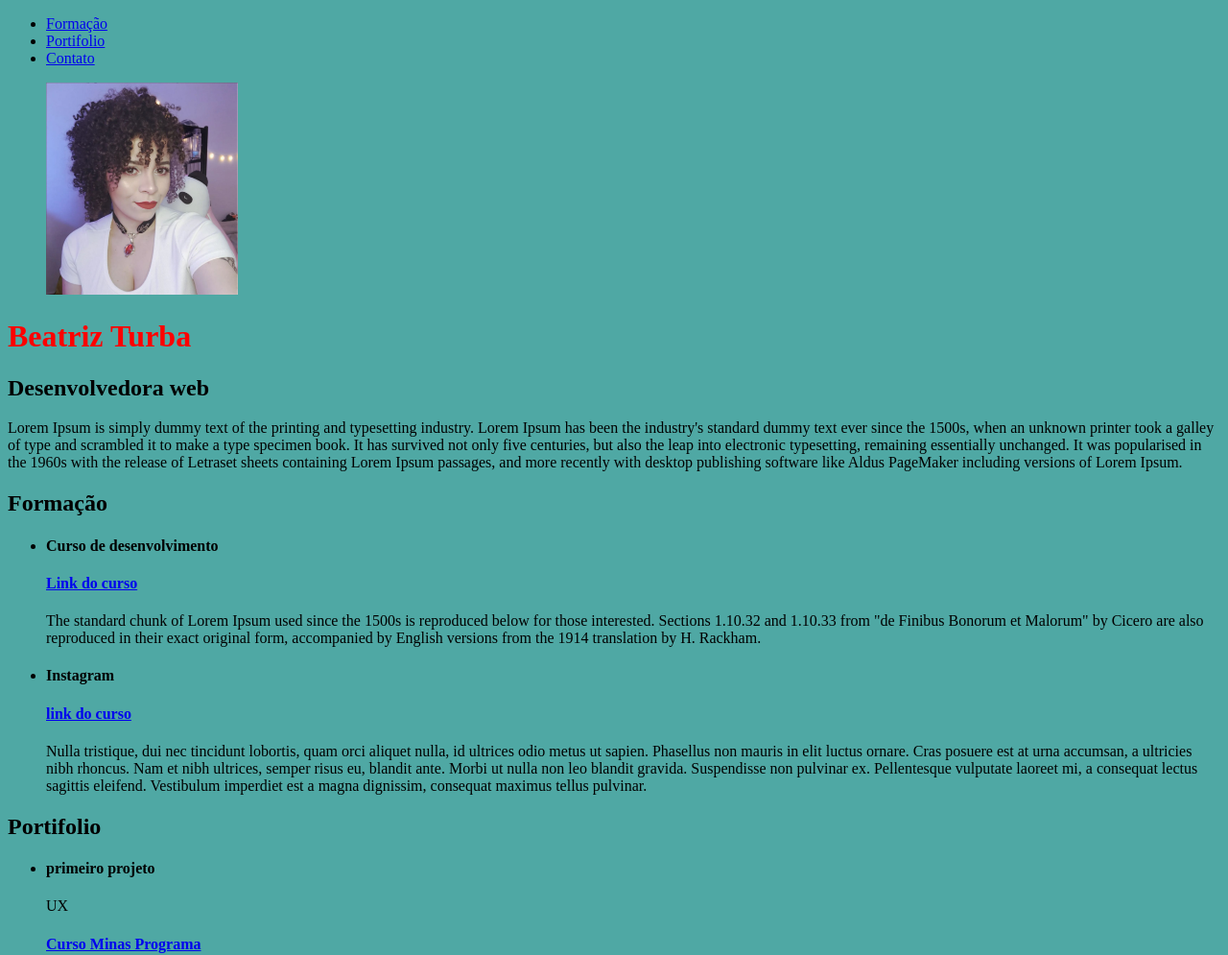
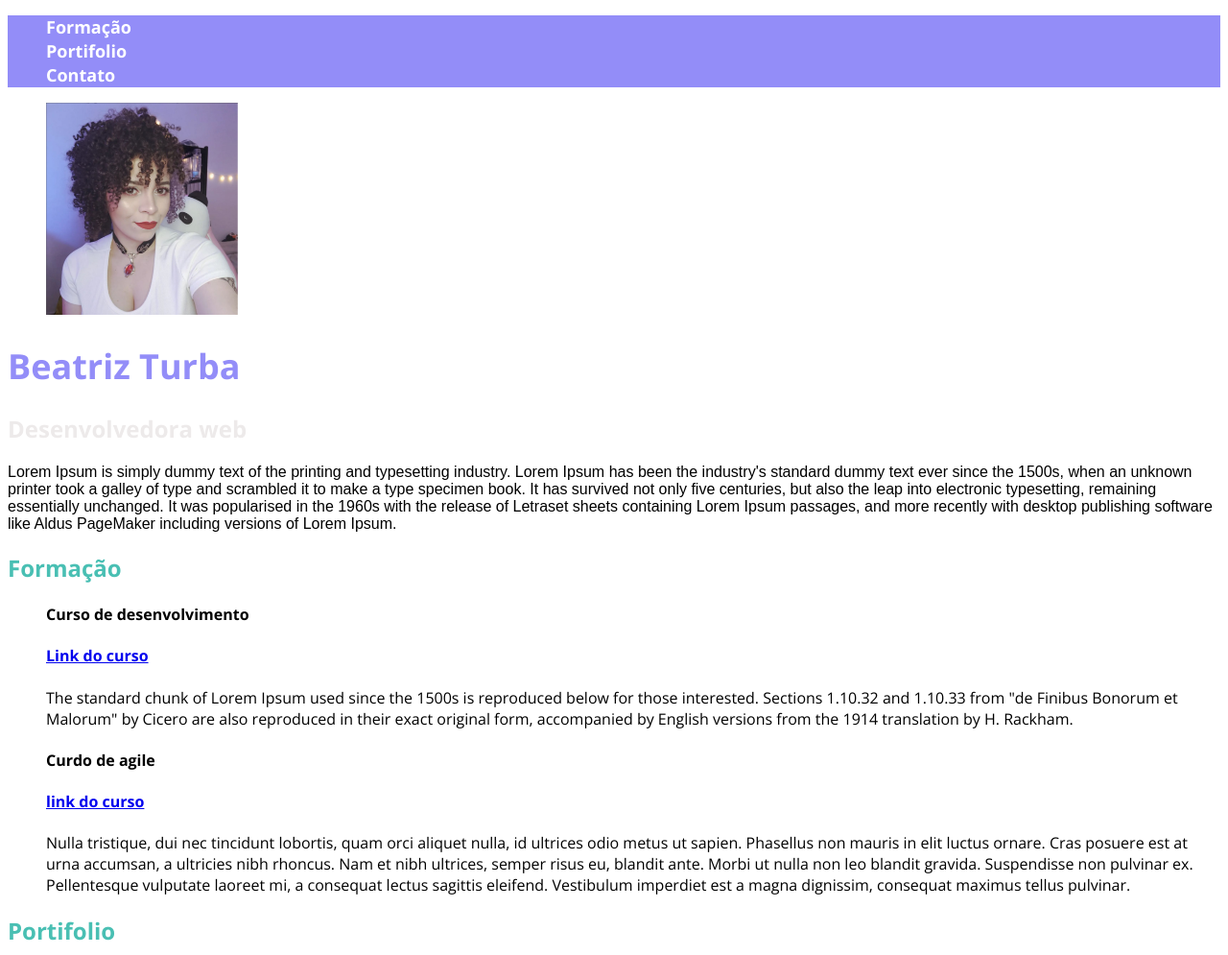
Before and after one commit to Beturba/Portifolio-, a plain HTML site: page Index.html in a window 1280 px wide. Shown: the top 995 px of the page at 96% size. Drawn offline with nearby package versions, Linux system fonts and the light colour scheme; a web font is replaced by a local one.

Commit message:
subindo CSS

```diff
--- a/CSS/style.css
+++ b/CSS/style.css
@@ -1,6 +1,54 @@
-body {
-background-color: rgb(79, 168, 164);
- }
-seletor {
-    color: blue;
+body{
+    font-family: 'Open Sans', sans-serif;
 }
+
+li{
+
+  list-style: none;
+}
+
+.menu{
+    background-color: #938DF8;
+}
+
+
+.menu li{
+    list-style: none;
+}
+
+
+.menu a{
+    font-weight: 700;
+    font-size: 18px;
+    line-height: 25px;
+    color: #ffff;
+    text-decoration: none;
+}
+
+.title{
+    font-weight: 700;
+    font-size: 36px;
+    color:#938DF8;
+}
+
+.subtitle{
+font-size:24px;
+color:#EDEAEA;
+}
+
+.intro{
+    font-family: "aBeeZee", sans-serif;
+    color: #000000
+    font: size 16px;
+}
+
+.formacao {
+font-size: 24px;
+color:#49BFB3;
+
+}
+
+.portifolio {
+font-size: 24px;
+color:#49BFB3;
+}
--- a/Index.html
+++ b/Index.html
@@ -9,12 +9,15 @@
 
          <link rel="stylesheet" href="css/style.css">
 
+         <link rel="preconnect" href="https://fonts.googleapis.com">
+<link rel="preconnect" href="https://fonts.gstatic.com" crossorigin>
+<link href="https://fonts.googleapis.com/css2?family=Open+Sans:ital,wght@0,300;0,400;0,500;0,600;0,700;0,800;1,300;1,400;1,500;1,600;1,700;1,800&display=swap" rel="stylesheet">
+<link href="https://fonts.googleapis.com/css2?family=ABeeZee:ital@0;1&display=swap" rel="stylesheet">
      </head>
 
-
-
      <body>
-         <navbar>
+         <header>
+            <nav class="menu">
                 <ul>
                     <li>
                         <a href="#formacao">Formação</a>
@@ -26,25 +29,27 @@
                         <a href="#contato">Contato</a>
                     </li>
                 </ul>
-         </navbar>
+            </nav>
+         </header>
+
          <main>
 <figure>
     <img src="./imagem/Bê_foto_de_perfil.png" alt=" Foto de perfil da Beatriz Turba" width="200px">
 </figure>
-      <h1 style="color: red">Beatriz Turba</h1>
-      <h2>Desenvolvedora web</h2>
-      <p>Lorem Ipsum is simply dummy text of the printing and typesetting industry. Lorem Ipsum has been the industry's standard dummy text ever since the 1500s, when an unknown printer took a galley of type and scrambled it to make a type specimen book. It has survived not only five centuries, but also the leap into electronic typesetting, remaining essentially unchanged. It was popularised in the 1960s with the release of Letraset sheets containing Lorem Ipsum passages, and more recently with desktop publishing software like Aldus PageMaker including versions of Lorem Ipsum.</p>
+      <h1 class="title">Beatriz Turba</h1>
+      <h2 class="subtitle">Desenvolvedora web</h2>
+      <p class="intro">Lorem Ipsum is simply dummy text of the printing and typesetting industry. Lorem Ipsum has been the industry's standard dummy text ever since the 1500s, when an unknown printer took a galley of type and scrambled it to make a type specimen book. It has survived not only five centuries, but also the leap into electronic typesetting, remaining essentially unchanged. It was popularised in the 1960s with the release of Letraset sheets containing Lorem Ipsum passages, and more recently with desktop publishing software like Aldus PageMaker including versions of Lorem Ipsum.</p>
         </main>
-<section id=" formacao">
-    <h1> Formação</h1>
+<section >
+    <h1 class="formacao">Formação</h1>
 <ul>
     <li>
-    <h4> Curso de desenvolvimento</h4>
+    <h4 id="id"> Curso de desenvolvimento</h4>
     <h4><a href="https://minasprogramam.com/">Link do curso</a></h4>
     <p>The standard chunk of Lorem Ipsum used since the 1500s is reproduced below for those interested. Sections 1.10.32 and 1.10.33 from "de Finibus Bonorum et Malorum" by Cicero are also reproduced in their exact original form, accompanied by English versions from the 1914 translation by H. Rackham.</p>
 </li>
 <li>
-   <h4> Instagram</h4>
+   <h4> Curdo de agile</h4>
    <h4><a href="https://www.instagram.com/beturba/" target="_black">link do curso</a> </h4>
    <p>Nulla tristique, dui nec tincidunt lobortis, quam orci aliquet nulla, id ultrices odio metus ut sapien. Phasellus non mauris in elit luctus ornare. Cras posuere est at urna accumsan, a ultricies nibh rhoncus. Nam et nibh ultrices, semper risus eu, blandit ante. Morbi ut nulla non leo blandit gravida. Suspendisse non pulvinar ex. Pellentesque vulputate laoreet mi, a consequat lectus sagittis eleifend. Vestibulum imperdiet est a magna dignissim, consequat maximus tellus pulvinar. </p>
 
@@ -55,8 +60,7 @@
 </section>
 <section>
 
-
-   <h1>Portifolio</h1>
+    <h1 class="portifolio">Portifolio</h1>
    <ul>
        <li>
 
@@ -78,9 +82,11 @@
     </li>
 </ul>
 </section>
-<section id="portifolio"></section>
+<section id="portifolio" class="bg-dark">
 
-<footer id="contato">
+</section>
+
+<footer id="contato" class="bg-dark">
    <div>
     <i class="fas fa-envelopes-square"></i>
      <a href="mailto:contatobeturba@gmail.com">contatobeturba@gmail.com</a>
```
Lines whose indentation alone changed are shown as unchanged.
